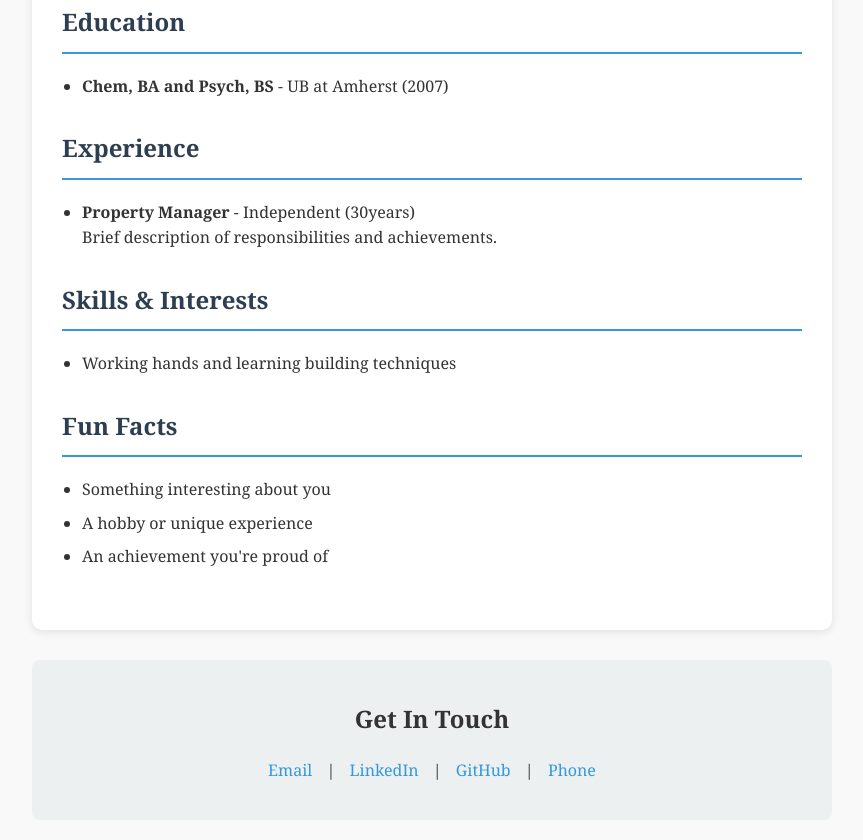
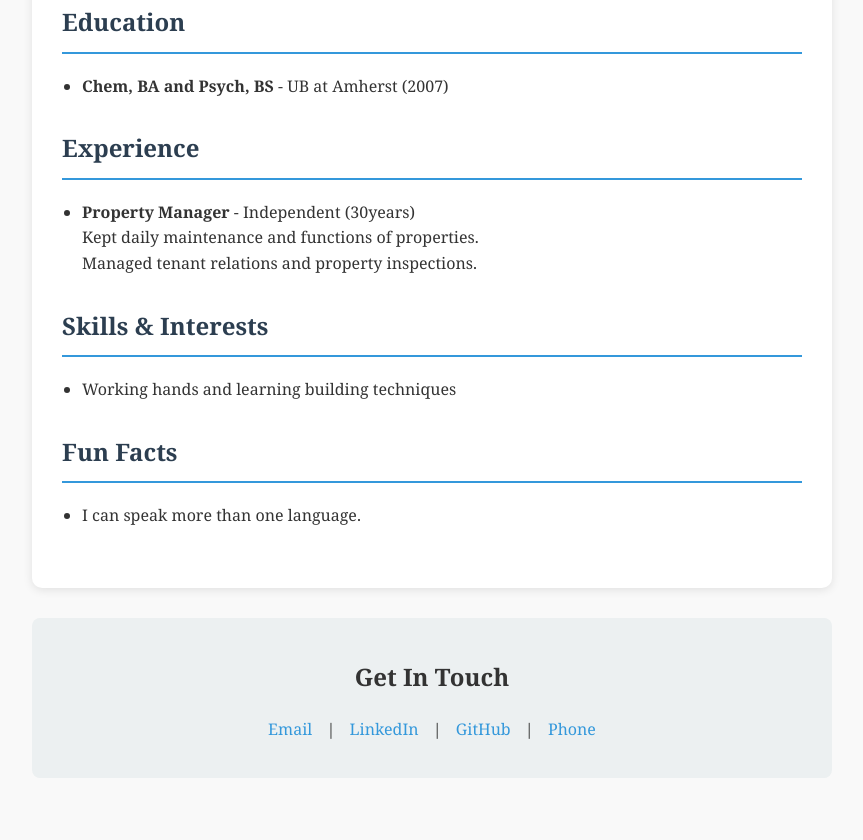
Before and after one commit to ergashruzehaji/BIO, a plain HTML site: page index.html in a window 1280 px wide. Shown: the part 764-1604 px from the top of the page, without its empty margins (208-1071 px from the left). After the commit the page ends 1562 px from the top, so only its background shows below. Drawn offline with Linux system fonts and the light colour scheme.

Commit message:
Add files via upload

```diff
--- a/index.html
+++ b/index.html
@@ -119,7 +119,8 @@
             <h2>Experience</h2>
             <ul>
                 <li><strong>Property Manager</strong> - Independent (30years)
-                    <br>Brief description of responsibilities and achievements.
+                    <br>Kept daily maintenance and functions of properties.
+                    <br>Managed tenant relations and property inspections.
                 </li>
             </ul>
         </div>
@@ -135,9 +136,7 @@
         <div class="section">
             <h2>Fun Facts</h2>
             <ul>
-                <li>Something interesting about you</li>
-                <li>A hobby or unique experience</li>
-                <li>An achievement you're proud of</li>
+                <li>I can speak more than one language. </li>
             </ul>
         </div>
     </div>
```
